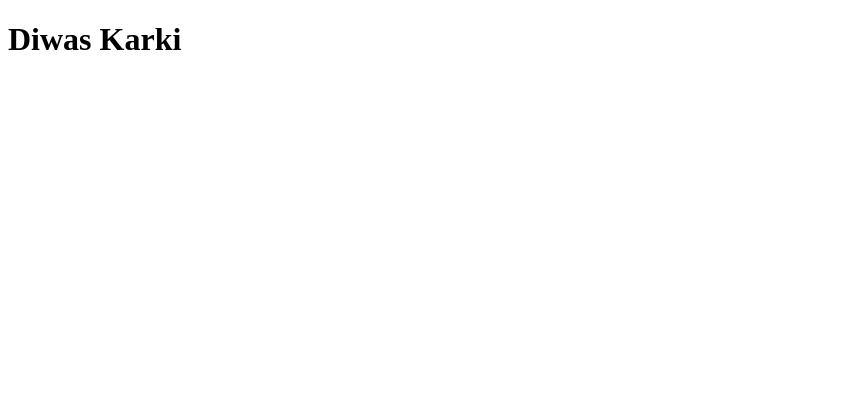
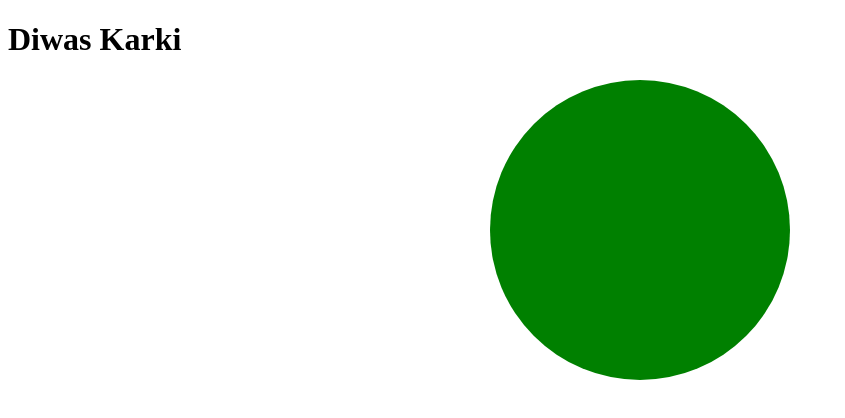
Before and after one commit to diwaskarkilearn/NewDemo, a plain HTML site: page index.html in a window 1280 px wide. Shown: the whole page, without its empty margins (0-845 px from the left). Drawn offline with Linux system fonts and the light colour scheme.

Commit message:
div halyo

```diff
--- a/index.html
+++ b/index.html
@@ -4,8 +4,14 @@
     <meta charset="UTF-8">
     <meta name="viewport" content="width=device-width, initial-scale=1.0">
     <title>Demo 1 program</title>
+    <link rel="stylesheet" href="style.css">
 </head>
 <body>
     <h1>Diwas Karki</h1>
+    <div class="maindiv">
+        <div class="div">
+
+        </div>
+    </div>
 </body>
 </html>
--- /dev/null
+++ b/style.css
@@ -0,0 +1,8 @@
+.maindiv{
+    background-color: green;
+    width:300px;
+    height: 300px;
+    border-radius: 3px solid green;
+    border-radius: 50%;
+    margin: 0 auto;
+}
```
